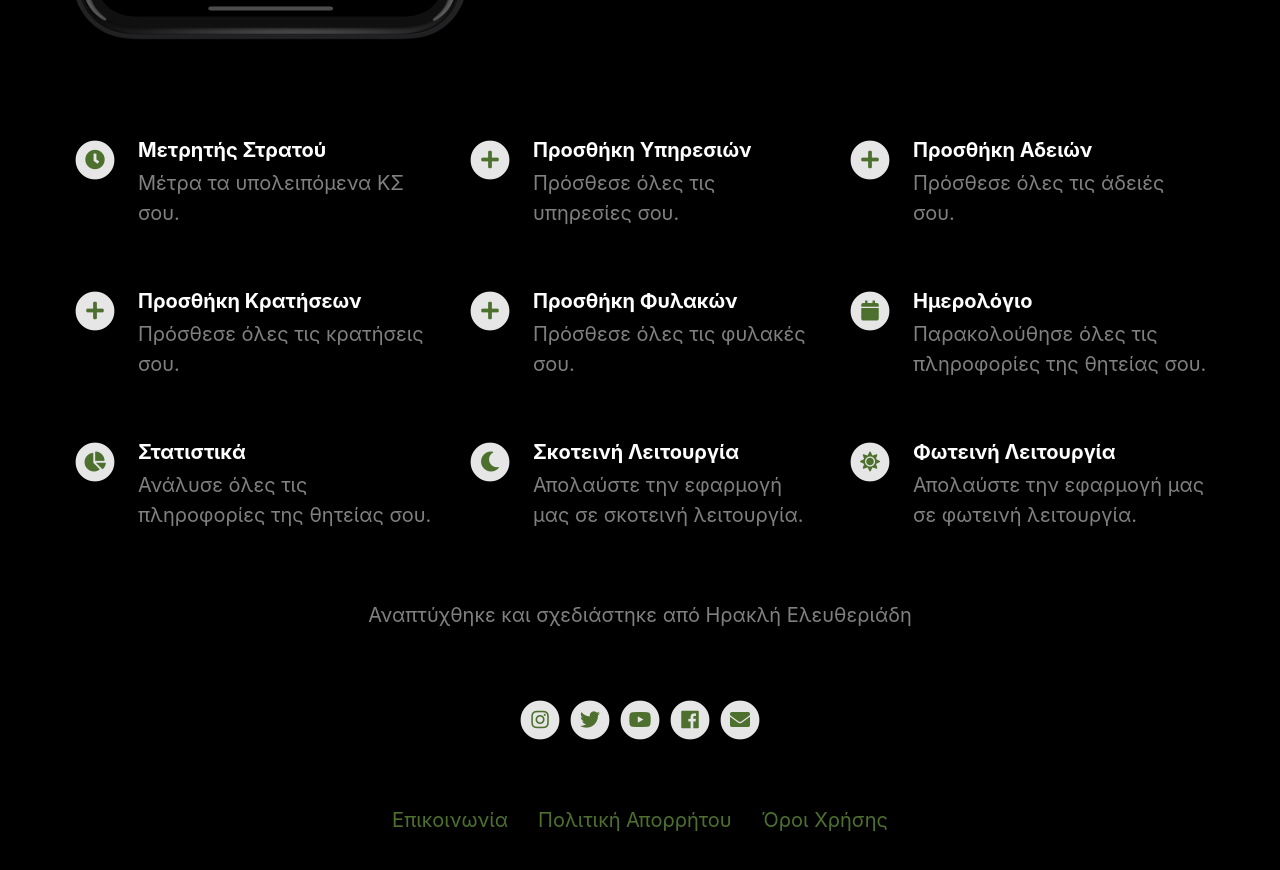
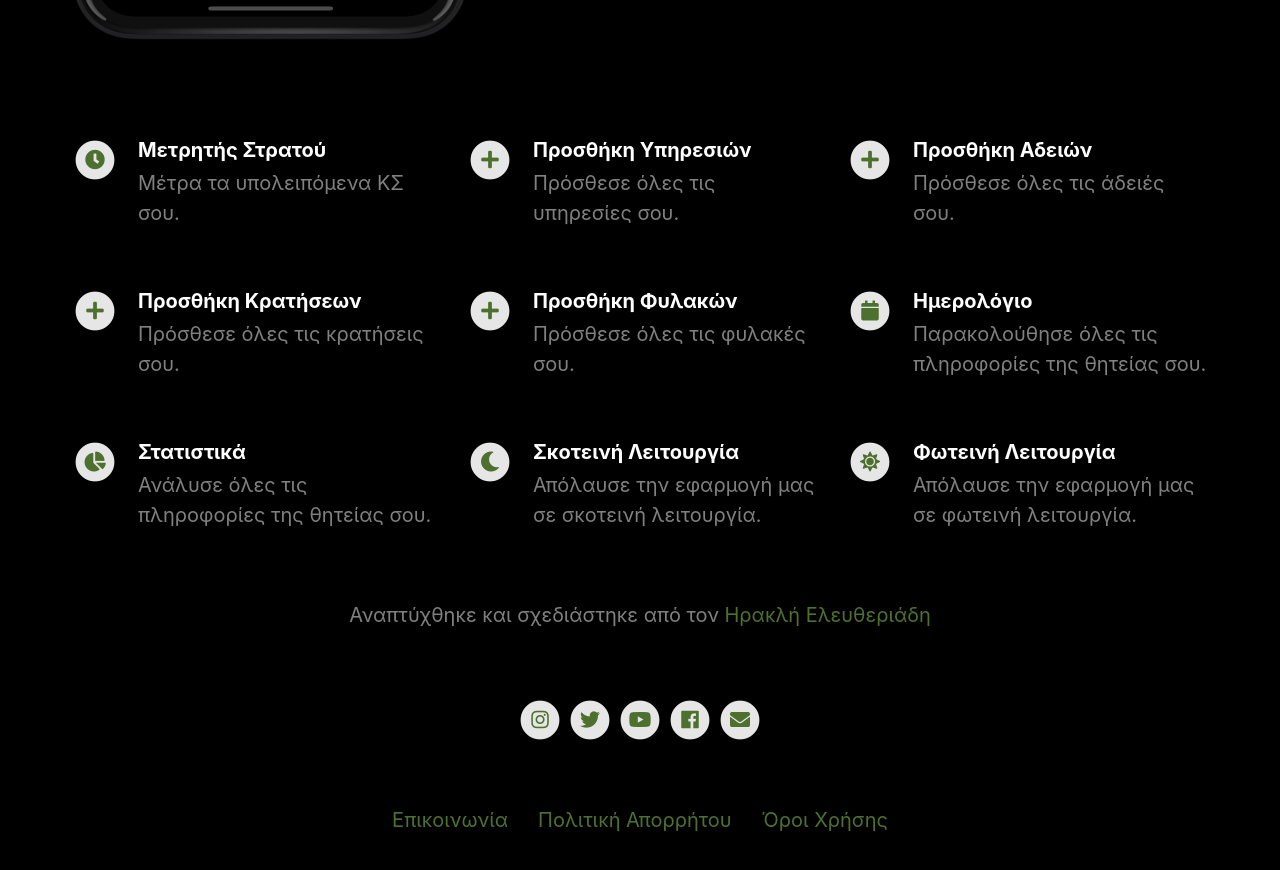
Before and after one commit to IraklisElef/apolyomai-app-landing-page, a Jekyll site: the page built from index.html, in a window 1280 px wide and 900 px high, scrolled down 944 px. Shown: the top 870 px of the window. Built offline with Jekyll 4.4.1, drawn with Linux system fonts in a browser that asks for light colours; nearby versions of some CDN libraries.

Commit message:
Update texts

```diff
--- a/_config.yml
+++ b/_config.yml
@@ -22,7 +22,7 @@
 
 # Information About Yourself
 your_name                                 : Ηρακλή Ελευθεριάδη
-your_link                                 :
+your_link                                 : https://www.irakliseleftheriadis.com
 your_city                                 :
 email_address                             : info@apolyomai.com
 facebook_username                         : apolyomai
@@ -66,11 +66,11 @@
     fontawesome_icon_name                 : chart-pie
 
   - title                                 : Σκοτεινή Λειτουργία
-    description                           : Απολαύστε την εφαρμογή μας σε σκοτεινή λειτουργία.
+    description                           : Απόλαυσε την εφαρμογή μας σε σκοτεινή λειτουργία.
     fontawesome_icon_name                 : moon
 
   - title                                 : Φωτεινή Λειτουργία
-    description                           : Απολαύστε την εφαρμογή μας σε φωτεινή λειτουργία.
+    description                           : Απόλαυσε την εφαρμογή μας σε φωτεινή λειτουργία.
     fontawesome_icon_name                 : sun
 
   - title                                 : # New Feature Title
--- a/_includes/footer.html
+++ b/_includes/footer.html
@@ -1,6 +1,6 @@
 <footer>
 	{% if site.your_name %}
-	<p class="footerText">Αναπτύχθηκε και σχεδιάστηκε από {% if site.your_link %}<a href="{{ site.your_link }}">{% endif %}{{ site.your_name }}{% if site.your_link %}</a>{% endif %}{% if site.your_city %} in {{ site.your_city }}{% endif %}</p>
+	<p class="footerText">Αναπτύχθηκε και σχεδιάστηκε από τον {% if site.your_link %}<a href="{{ site.your_link }}">{% endif %}{{ site.your_name }}{% if site.your_link %}</a>{% endif %}{% if site.your_city %} in {{ site.your_city }}{% endif %}</p>
 	{% endif %}
 	<div class="footerIcons">
 
```
Also changed, not shown: 1 other file.
